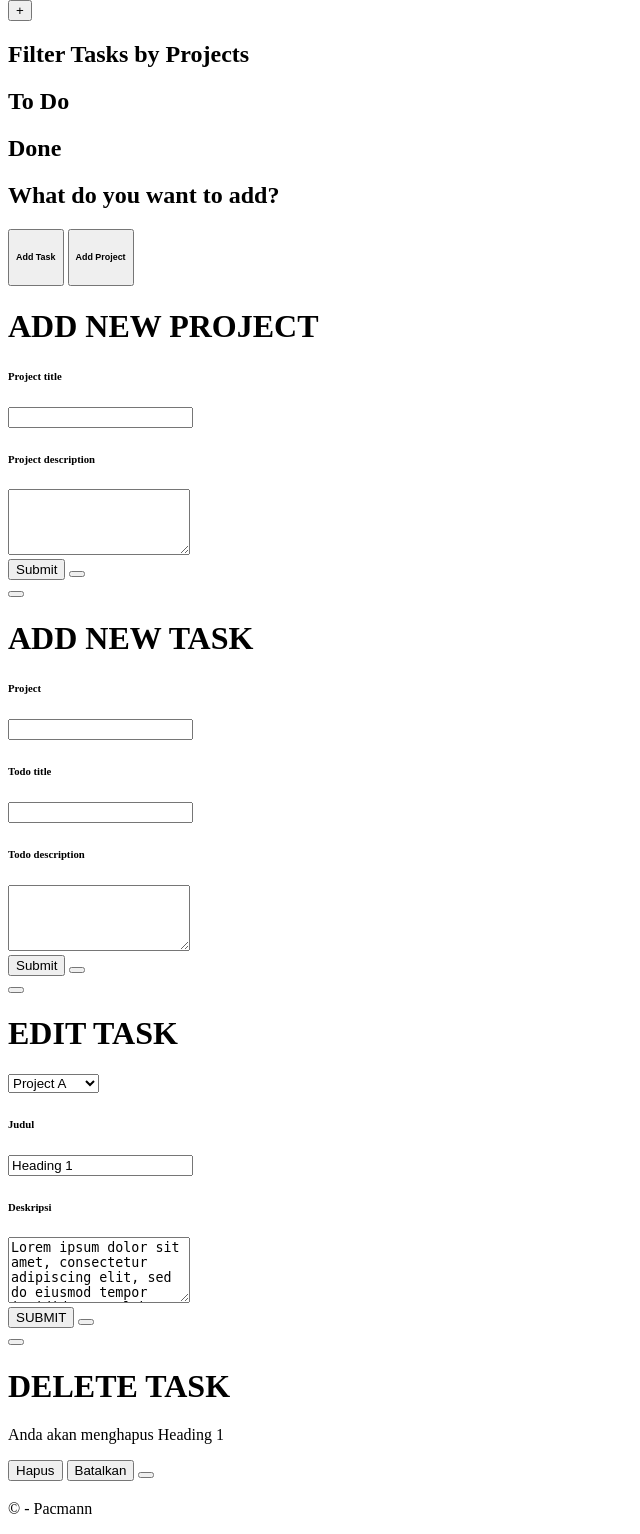
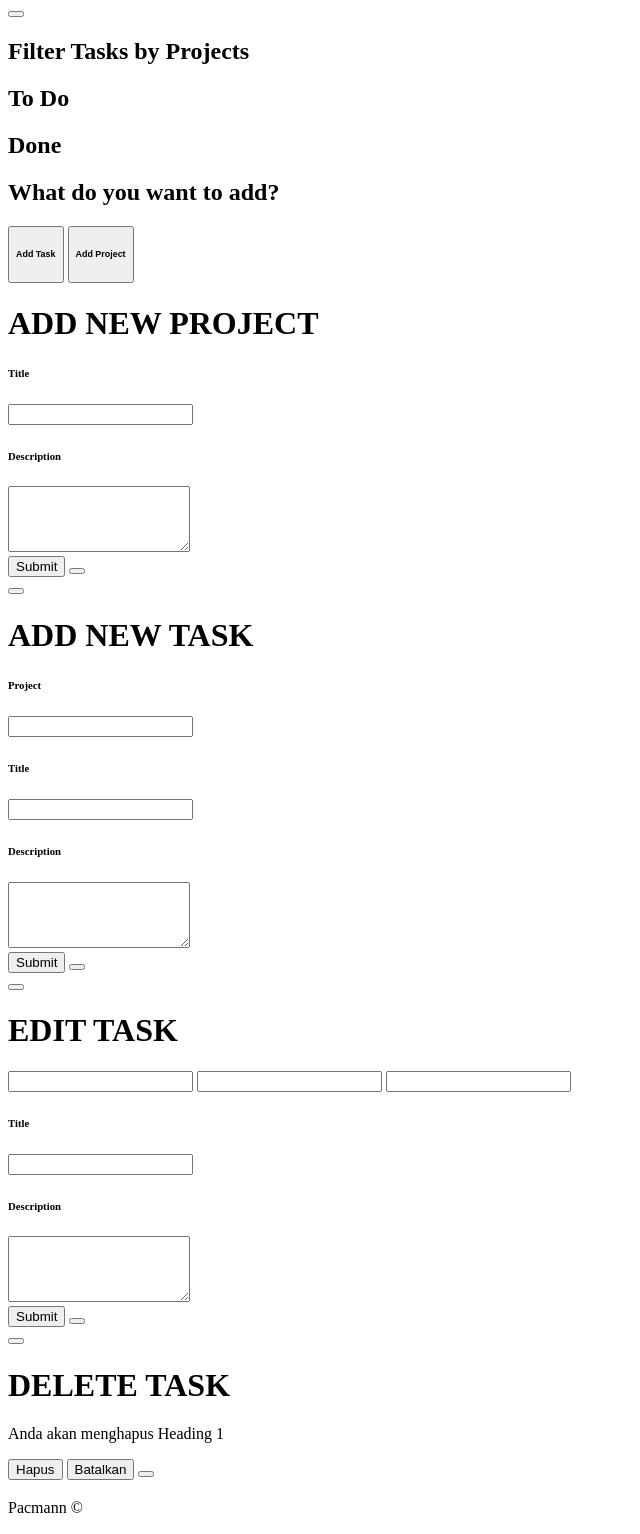
Before and after one commit to mad4869/todo-app-docker, a Flask app: template todo/templates/index.html in a window 1280 px wide. Shown: the part 44-1578 px from the top of the page, without its empty margins (0-640 px from the left). After the commit the page ends 1557 px from the top, so only its background shows below. Run offline with Flask 3, Linux system fonts and the light colour scheme; the template is opened without the code that fills it: most values are stand-ins (such as "Sample title", 1, 10 or a date in 2020); form fields are guessed from the names that the template uses.

Commit message:
Added show edit and delete modal

```diff
--- a/src/css/style.css
+++ b/src/css/style.css
@@ -2,12 +2,12 @@
 @tailwind components;
 @tailwind utilities;
 
-@import url('https://fonts.googleapis.com/css2?family=Montserrat:wght@400;500;600;700&display=swap');
+@import url('https://fonts.googleapis.com/css2?family=Plus+Jakarta+Sans:wght@300;400;500;600;700&display=swap');
 @import '~@fortawesome/fontawesome-free/css/all.min.css';
 
 @layer base {
     html {
-        @apply font-montserrat overflow-x-hidden
+        @apply font-plus-jakarta-sans font-light overflow-x-hidden
     }
 }
 
--- a/tailwind.config.js
+++ b/tailwind.config.js
@@ -4,7 +4,7 @@
   theme: {
     extend: {
       fontFamily: {
-        'montserrat': ['Montserrat', 'sans-serif']
+        'plus-jakarta-sans': ['Plus Jakarta Sans', 'sans-serif']
       },
       backgroundImage: {
         'login': "url('../img/bg-login.png')",
--- a/todo/templates/components/footer.html
+++ b/todo/templates/components/footer.html
@@ -1,4 +1,4 @@
 <div class="flex flex-col justify-center items-center py-2 bg-violet-700 text-white">
     <h3 id="footer-clock" class="text-lg font-semibold"></h3>
-    <p>&copy; <span id="footer-year"></span> - Pacmann</p>
+    <p><span class="font-medium">Pacmann</span> &copy; <span id="footer-year"></span></p>
 </div>
--- a/todo/templates/index.html
+++ b/todo/templates/index.html
@@ -12,7 +12,7 @@
 <button id="home-show-menu-button"
     class="fixed bottom-10 right-12 w-10 h-10 rounded-full px-2 bg-violet-700 text-2xl text-white shadow-[3px_5px_10px_rgba(0,0,0,0.3)] hover:bg-violet-900"
     title="Add Task">
-    &#43;
+    <i class="fa-solid fa-plus"></i>
 </button>
 <section id="home-projects" class="relative flex flex-col items-center px-28 py-8">
     <div id="home-projects-dropdown" title="Filter Tasks by Projects"
--- a/todo/templates/modals/add-project.html
+++ b/todo/templates/modals/add-project.html
@@ -9,21 +9,21 @@
     <h1>ADD NEW PROJECT</h1>
 </div>
 <form method="post" id="form-add-project" class="flex flex-col gap-4 w-full px-8">
-    {{ project_form.hidden_tag() }}
+    {{ add_project_form.hidden_tag() }}
     <label for="project_title" class="block w-full">
-        <h6 class="text-indigo-700">{{ project_form.project_title.label }}</h6>
-        {{ project_form.project_title(title="Judul Task",
+        <h6 class="text-indigo-700">{{ add_project_form.title.label }}</h6>
+        {{ add_project_form.title(title="Judul Task",
         class="block border-b border-solid border-slate-500 focus:border-slate-900 w-full mt-2 text-xs text-slate-500
         focus:text-slate-900 focus:outline-none") }}
     </label>
     <label for="project_description" class="block w-full">
-        <h6 class="text-indigo-700">{{ project_form.project_description.label }}</h6>
-        {{ project_form.project_description(rows='4', title="Description",
+        <h6 class="text-indigo-700">{{ add_project_form.description.label }}</h6>
+        {{ add_project_form.description(rows='4', title="Description",
         class="w-full text-xs text-slate-500 border-b border-solid border-slate-500 focus:border-slate-900
         focus:text-slate-900 focus:outline-none") }}
     </label>
     <div class="flex gap-1">
-        {{ project_form.submit(type="submit", id="add-project-submit", title="Submit form",
+        {{ add_project_form.submit(type="submit", id="form-add-project-submit", title="Submit form",
         class="flex-1 py-1 bg-indigo-700 text-white rounded-lg shadow-[0px_2px_5px_rgba(0,0,0,0.6)] hover:bg-indigo-900
         active:shadow-[inset_0_2px_5px_rgba(0,0,0,0.6)]") }}
         <button type="reset" id="form-add-project-reset" title="Start over"
--- a/todo/templates/modals/add-todo.html
+++ b/todo/templates/modals/add-todo.html
@@ -9,27 +9,27 @@
     <h1>ADD NEW TASK</h1>
 </div>
 <form method="post" id="form-add-todo" class="flex flex-col gap-4 w-full px-8">
-    {{ todo_form.hidden_tag() }}
-    <label for="project" class="block w-full">
-        <h6 class="text-violet-700">{{ todo_form.project.label }}</h6>
-        {{ todo_form.project(title="Project",
+    {{ add_todo_form.hidden_tag() }}
+    <label for="form-add-todo-project" class="block w-full">
+        <h6 class="text-violet-700">{{ add_todo_form.project.label }}</h6>
+        {{ add_todo_form.project(title="Project",
         class="block w-full px-px py-1 text-violet-700 border border-solid border-violet-700 rounded-md
         focus:outline-none") }}
     </label>
-    <label for="todo_title" class="block w-full">
-        <h6 class="text-violet-700">{{ todo_form.todo_title.label }}</h6>
-        {{ todo_form.todo_title(title="Judul Task",
+    <label for="form-add-todo-title" class="block w-full">
+        <h6 class="text-violet-700">{{ add_todo_form.title.label }}</h6>
+        {{ add_todo_form.title(title="Title of the task",
         class="block border-b border-solid border-slate-500 focus:border-slate-900 w-full mt-2 text-xs text-slate-500
         focus:text-slate-900 focus:outline-none") }}
     </label>
-    <label for="todo_description" class="block w-full">
-        <h6 class="text-violet-700">{{ todo_form.todo_description.label }}</h6>
-        {{ todo_form.todo_description(rows='4', title="Description",
+    <label for="form-add-todo-description" class="block w-full">
+        <h6 class="text-violet-700">{{ add_todo_form.description.label }}</h6>
+        {{ add_todo_form.description(rows='4', title="Description of the task",
         class="w-full text-xs text-slate-500 border-b border-solid border-slate-500 focus:border-slate-900
         focus:text-slate-900 focus:outline-none") }}
     </label>
     <div class="flex gap-1">
-        {{ todo_form.submit(type="submit", id="add-todo-submit", title="Submit form",
+        {{ add_todo_form.submit(type="submit", title="Submit form",
         class="flex-1 py-1 bg-violet-700 text-white rounded-lg shadow-[0px_2px_5px_rgba(0,0,0,0.6)] hover:bg-violet-900
         active:shadow-[inset_0_2px_5px_rgba(0,0,0,0.6)]") }}
         <button type="reset" id="form-add-todo-reset" title="Start over"
--- a/todo/templates/modals/delete-todo.html
+++ b/todo/templates/modals/delete-todo.html
@@ -1,6 +1,6 @@
 {% extends "modals/base.html" %}
 
-{% block modal_type %}delete-todo{% endblock %}
+{% block modal_type %}modal-delete-todo{% endblock %}
 
 {% block modal_color %}bg-rose-900{% endblock %}
 
@@ -9,7 +9,8 @@
     <h1>DELETE TASK</h1>
 </span>
 <span class="text-sm">
-    <p>Anda akan menghapus <span id="deleted-task" class="text-rose-600 font-semibold">Heading 1</span></p>
+    <p>Anda akan menghapus <span id="modal-delete-todo-deleted" class="text-rose-600 font-semibold">Heading
+            1</span></p>
 </span>
 <span class="flex gap-4 justify-center items-center">
     <button type="submit" id="delete"
@@ -21,7 +22,8 @@
         Batalkan
     </button>
 </span>
-<button id="close-delete" class="absolute -top-2 -right-2 w-6 h-6 rounded-full bg-white text-rose-600" title="Cancel">
+<button id="modal-delete-todo-close-button" class="absolute -top-2 -right-2 w-6 h-6 rounded-full bg-white text-rose-600"
+    title="Cancel">
     <i class="fa-solid fa-xmark"></i>
 </button>
 {% endblock %}
--- a/todo/templates/modals/edit-todo.html
+++ b/todo/templates/modals/edit-todo.html
@@ -1,6 +1,6 @@
 {% extends "modals/base.html" %}
 
-{% block modal_type %}edit-todo{% endblock %}
+{% block modal_type %}modal-edit-todo{% endblock %}
 
 {% block modal_color %}bg-teal-900{% endblock %}
 
@@ -8,38 +8,39 @@
 <span class="px-28 py-4 bg-teal-600 text-2xl font-bold text-white rounded-t-2xl">
     <h1>EDIT TASK</h1>
 </span>
-<form action="/" id="edit-task-form" class="flex flex-col gap-4 w-full px-8">
+<form method="post" id="form-edit-todo" class="flex flex-col gap-4 w-full px-8">
+    {{ edit_todo_form.put_method() }}
+    {{ edit_todo_form.hidden_tag() }}
+    {{ edit_todo_form.todo_id() }}
     <label for="project" class="block w-full">
-        <select name="project" id="project" title="Project"
-            class="block w-full px-px py-1 text-teal-600 border border-solid border-teal-600 rounded-md focus:outline-none">
-            <option value="No Project">Pilih project</option>
-            <option value="Project A" selected>Project A</option>
-            <option value="Project B">Project B</option>
-        </select>
+        {{ edit_todo_form.project(title="Project",
+        class="block w-full px-px py-1 text-teal-600 border border-solid border-teal-600 rounded-md
+        focus:outline-none") }}
     </label>
     <label for="title" class="block w-full">
-        <h6 class="text-teal-600">Judul</h6>
-        <input type="text" name="title" id="title" title="Judul Task"
-            class="block border-b border-solid border-slate-500 focus:border-slate-900 w-full mt-2 text-xs text-slate-500 focus:text-slate-900 focus:outline-none"
-            value="Heading 1">
+        <h6 class="text-teal-600">{{ edit_todo_form.title.label }}</h6>
+        {{ edit_todo_form.title(title="Title of the task",
+        class="block border-b border-solid border-slate-500 focus:border-slate-900 w-full mt-2 text-xs text-slate-500
+        focus:text-slate-900 focus:outline-none") }}
     </label>
     <label for="description" class="block w-full">
-        <h6 class="text-teal-600">Deskripsi</h6>
-        <textarea name="description" id="description" rows="4" title="Description"
-            class="w-full text-xs text-slate-500 border-b border-solid border-slate-500 focus:text-slate-900 focus:border-slate-900 focus:outline-none">Lorem ipsum dolor sit amet, consectetur adipiscing elit, sed do eiusmod tempor incididunt ut labore et dolore magna aliqua.</textarea>
+        <h6 class="text-teal-600">{{ edit_todo_form.description.label }}</h6>
+        {{ edit_todo_form.description(rows='4', title="Description of the task",
+        class="w-full text-xs text-slate-500 border-b border-solid border-slate-500 focus:border-slate-900
+        focus:text-slate-900 focus:outline-none") }}
     </label>
     <div class="flex gap-1">
-        <button type="submit" id="edit-task-submit"
-            class="flex-1 py-1 bg-teal-600 text-white rounded-lg shadow-[0px_2px_5px_rgba(0,0,0,0.6)] cursor-pointer hover:bg-teal-900 active:shadow-[inset_0_2px_5px_rgba(0,0,0,0.6)]">
-            SUBMIT
-        </button>
-        <button type="reset" id="add-task-reset" title="Reset form"
+        {{ edit_todo_form.submit(type="submit", title="Submit form",
+        class="flex-1 py-1 bg-teal-600 text-white rounded-lg shadow-[0px_2px_5px_rgba(0,0,0,0.6)] hover:bg-teal-900
+        active:shadow-[inset_0_2px_5px_rgba(0,0,0,0.6)]") }}
+        <button type="reset" id="form-edit-todo-reset" title="Reset form"
             class="px-2 py-1 bg-slate-400 text-white rounded-lg hover:bg-slate-600">
             <i class="fa-solid fa-arrow-rotate-left"></i>
         </button>
     </div>
 </form>
-<button id="close-edit" class="absolute -top-2 -right-2 w-6 h-6 rounded-full bg-white text-teal-600" title="Cancel">
+<button id="modal-edit-todo-close-button" class="absolute -top-2 -right-2 w-6 h-6 rounded-full bg-white text-teal-600"
+    title="Cancel">
     <i class="fa-solid fa-xmark"></i>
 </button>
 {% endblock %}
```
Also changed, not shown: src/js/components/card.js (+26 -4 lines), src/js/components/list.js (added, +19 -0 lines), src/js/components/separator.js (added, +8 -0 lines), src/js/home/dones.js (+5 -27 lines), src/js/home/index.js (+23 -3 lines), src/js/home/todos.js (+30 -66 lines), todo/forms.py (+53 -12 lines), todo/routes/views.py (+33 -13 lines).
